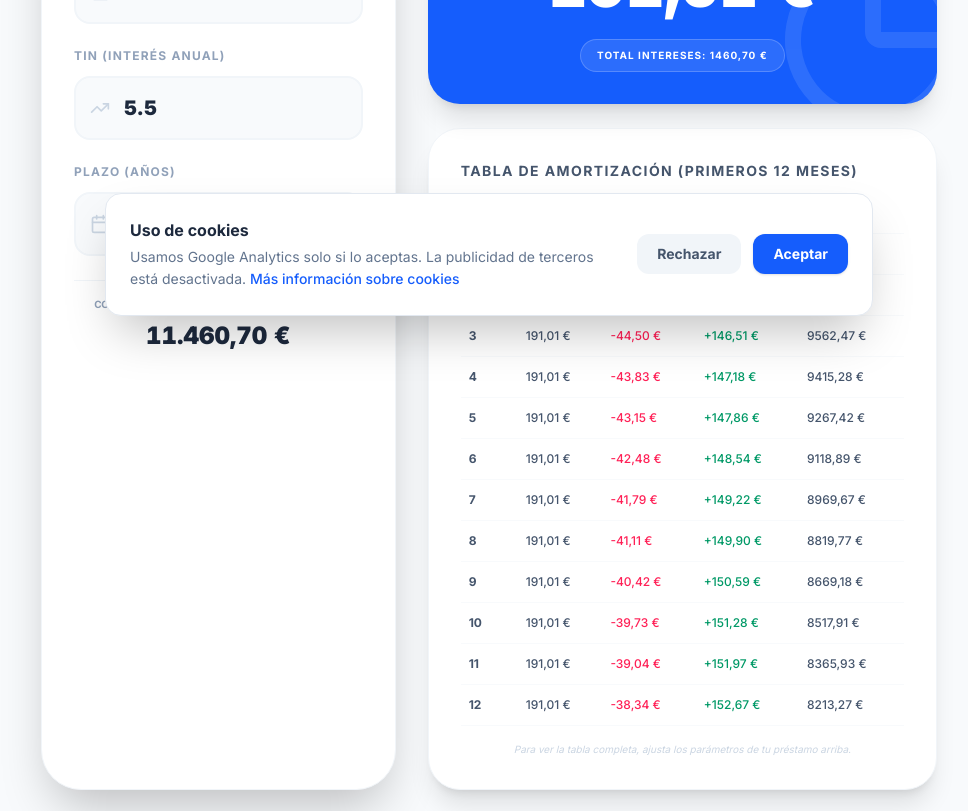
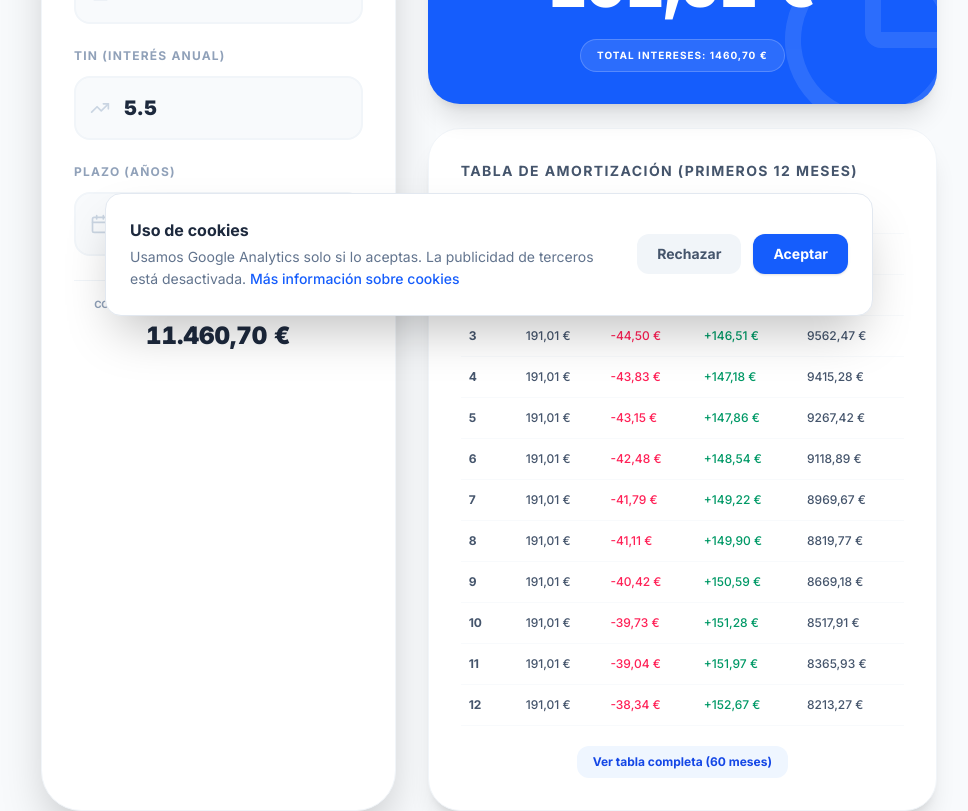
Before and after one commit to raubreak/cajautil-web, a Next.js app: page /calculadora-prestamos in a window 1280 px wide. Shown: the part 460-1271 px from the top of the page, without its empty margins (151-1119 px from the left). Built offline with nearby package versions, Linux system fonts and the light colour scheme.

Commit message:
fix(tools): calculate loan schedules reliably

```diff
--- a/src/app/calculadora-prestamos/page.tsx
+++ b/src/app/calculadora-prestamos/page.tsx
@@ -99,7 +99,7 @@ export default function CalculadoraPrestamos() {
               <Plus className="h-5 w-5 shrink-0 text-blue-500 transition-transform group-open:rotate-45" aria-hidden="true" />
             </summary>
             <p className="mt-4 mb-0">
-              Introduce el importe solicitado, el plazo en meses y el TIN anual. La herramienta estima tu cuota mensual, el total devuelto y el coste financiero del préstamo.
+              Introduce el importe solicitado, el plazo en años y el TIN anual. La herramienta estima tu cuota mensual, el total devuelto y el coste financiero del préstamo.
             </p>
           </details>
           <details className="group open:bg-white p-4 rounded-xl border border-slate-200 mb-4 transition-colors">
--- a/src/components/tools/CalculadoraPrestamosClient.tsx
+++ b/src/components/tools/CalculadoraPrestamosClient.tsx
@@ -1,6 +1,6 @@
 "use client";
 
-import React, { useState, useMemo } from 'react';
+import React, { useMemo, useState } from 'react';
 import { Landmark, TrendingUp, Calendar, Wallet, PieChart } from 'lucide-react';
 
 interface Row {
@@ -10,6 +10,8 @@ interface Row {
   principal: number;
   remaining: number;
 }
+
+const MAX_LOAN_AMOUNT = 100_000_000;
 
 const formatCurrency = (val: number) =>
   new Intl.NumberFormat('es-ES', { style: 'currency', currency: 'EUR' }).format(val);
@@ -32,18 +34,43 @@ export default function CalculadoraPrestamosClient({
   const [amount, setAmount] = useState(initialAmount);
   const [interest, setInterest] = useState(initialInterest);
   const [years, setYears] = useState(initialYears);
+  const [showFullTable, setShowFullTable] = useState(false);
+
+  const inputError = useMemo(() => {
+    if (!amount || !interest || !years) return null;
+
+    const principal = Number(amount);
+    const annualInterest = Number(interest);
+    const termYears = Number(years);
+
+    if (!Number.isFinite(principal) || principal <= 0 || principal > MAX_LOAN_AMOUNT) {
+      return 'El importe debe estar entre 0,01 € y 100.000.000 €.';
+    }
+    if (!Number.isFinite(annualInterest) || annualInterest < 0 || annualInterest > 100) {
+      return 'El TIN debe estar entre 0% y 100%.';
+    }
+    if (!Number.isInteger(termYears) || termYears < 1 || termYears > 50) {
+      return 'El plazo debe ser un número entero entre 1 y 50 años.';
+    }
+
+    return null;
+  }, [amount, interest, years]);
 
   const simulation = useMemo(() => {
-    const P = parseFloat(amount);
-    const annualRate = parseFloat(interest) / 100;
-    const nTotal = parseInt(years) * 12;
+    if (inputError || !amount || !interest || !years) return null;
 
-    if (isNaN(P) || isNaN(annualRate) || isNaN(nTotal) || nTotal <= 0) return null;
+    const P = Number(amount);
+    const annualRate = Number(interest) / 100;
+    const nTotal = Number(years) * 12;
+
+    if (!Number.isFinite(P) || !Number.isFinite(annualRate) || !Number.isFinite(nTotal)) return null;
 
     const monthlyRate = annualRate / 12;
-    const cuota = P * (monthlyRate * Math.pow(1 + monthlyRate, nTotal)) / (Math.pow(1 + monthlyRate, nTotal) - 1);
+    const cuota = monthlyRate === 0
+      ? P / nTotal
+      : P * (monthlyRate * Math.pow(1 + monthlyRate, nTotal)) / (Math.pow(1 + monthlyRate, nTotal) - 1);
 
-    if (isNaN(cuota) || !isFinite(cuota)) return null;
+    if (!Number.isFinite(cuota)) return null;
 
     let balance = P;
     const rows: Row[] = [];
@@ -68,11 +95,19 @@ export default function CalculadoraPrestamosClient({
       cuota,
       totalPaid: cuota * nTotal,
       totalInterest,
-      rows: rows.slice(0, 12),
-      fullRows: rows,
+      rows,
       nTotal
     };
-  }, [amount, interest, years]);
+  }, [amount, inputError, interest, years]);
+
+  const visibleRows = simulation
+    ? showFullTable ? simulation.rows : simulation.rows.slice(0, 12)
+    : [];
+  const calculationError = inputError ?? (
+    amount && interest && years && !simulation
+      ? 'No se pudo calcular este escenario. Revisa que los valores estén dentro de los límites.'
+      : null
+  );
 
   return (
     <div className="w-full flex flex-col items-center">
@@ -95,11 +130,15 @@ export default function CalculadoraPrestamosClient({
         <section className="lg:col-span-5 bg-white rounded-[40px] shadow-2xl p-8 border border-slate-100 flex flex-col gap-6">
 
           <div>
-            <label className="text-xs font-bold text-slate-400 uppercase tracking-widest mb-3 block">Importe solicitado</label>
+            <label htmlFor="loan-amount" className="text-xs font-bold text-slate-400 uppercase tracking-widest mb-3 block">Importe solicitado</label>
             <div className="relative">
               <Wallet className="absolute left-4 top-1/2 -translate-y-1/2 w-5 h-5 text-slate-300" />
               <input
+                id="loan-amount"
                 type="number"
+                min="0.01"
+                max={MAX_LOAN_AMOUNT}
+                step="0.01"
                 value={amount}
                 onChange={(e) => setAmount(e.target.value)}
                 className="w-full pl-12 pr-4 py-4 bg-slate-50 border-2 border-slate-100 rounded-2xl text-xl font-black text-slate-800 focus:outline-none focus:border-blue-400 focus:ring-4 focus:ring-blue-50 transition"
@@ -109,11 +148,14 @@ export default function CalculadoraPrestamosClient({
           </div>
 
           <div>
-             <label className="text-xs font-bold text-slate-400 uppercase tracking-widest mb-3 block">TIN (Interés Anual)</label>
+             <label htmlFor="loan-interest" className="text-xs font-bold text-slate-400 uppercase tracking-widest mb-3 block">TIN (Interés Anual)</label>
              <div className="relative">
                <TrendingUp className="absolute left-4 top-1/2 -translate-y-1/2 w-5 h-5 text-slate-300" />
                <input
+                 id="loan-interest"
                  type="number"
+                 min="0"
+                 max="100"
                  step="0.1"
                  value={interest}
                  onChange={(e) => setInterest(e.target.value)}
@@ -124,11 +166,15 @@ export default function CalculadoraPrestamosClient({
           </div>
 
           <div>
-             <label className="text-xs font-bold text-slate-400 uppercase tracking-widest mb-3 block">Plazo (años)</label>
+             <label htmlFor="loan-years" className="text-xs font-bold text-slate-400 uppercase tracking-widest mb-3 block">Plazo (años)</label>
              <div className="relative">
                <Calendar className="absolute left-4 top-1/2 -translate-y-1/2 w-5 h-5 text-slate-300" />
                <input
+                 id="loan-years"
                  type="number"
+                 min="1"
+                 max="50"
+                 step="1"
                  value={years}
                  onChange={(e) => setYears(e.target.value)}
                  className="w-full pl-12 pr-4 py-4 bg-slate-50 border-2 border-slate-100 rounded-2xl text-xl font-black text-slate-800 focus:outline-none focus:border-blue-400 focus:ring-4 focus:ring-blue-50 transition"
@@ -136,6 +182,12 @@ export default function CalculadoraPrestamosClient({
                />
              </div>
           </div>
+
+          {calculationError && (
+            <p role="alert" className="rounded-2xl border border-rose-100 bg-rose-50 px-4 py-3 text-sm font-medium text-rose-700">
+              {calculationError}
+            </p>
+          )}
 
           <div className="pt-4 border-t border-slate-100 flex flex-col items-center">
              <p className="text-[10px] text-slate-400 font-bold uppercase tracking-tighter mb-2 text-center">Coste total del préstamo (Capital + Intereses):</p>
@@ -151,12 +203,12 @@ export default function CalculadoraPrestamosClient({
           {simulation ? (
             <>
               {/* MAIN RESULT CARD */}
-              <div className="bg-blue-600 rounded-[32px] p-8 text-white shadow-xl flex flex-col items-center justify-center text-center relative overflow-hidden group">
+              <div aria-live="polite" className="bg-blue-600 rounded-[32px] p-8 text-white shadow-xl flex flex-col items-center justify-center text-center relative overflow-hidden group">
                  <div className="absolute -right-8 -bottom-8 opacity-10 group-hover:rotate-12 transition-transform duration-700">
                     <PieChart className="w-48 h-48" />
                  </div>
                  <p className="text-xs font-bold text-blue-200 uppercase tracking-widest mb-2 relative z-10">Cuota Mensual Estimada</p>
-                 <p className="text-6xl font-black tabular-nums transition-transform relative z-10">{formatCurrency(simulation.cuota)}</p>
+                 <p className="text-4xl sm:text-6xl font-black tabular-nums transition-transform relative z-10 break-all">{formatCurrency(simulation.cuota)}</p>
                  <div className="mt-6 px-4 py-2 bg-white/10 rounded-full border border-white/20 relative z-10">
                     <p className="text-[10px] font-bold uppercase tracking-widest">Total Intereses: {formatCurrency(simulation.totalInterest)}</p>
                  </div>
@@ -165,10 +217,13 @@ export default function CalculadoraPrestamosClient({
               {/* TABLE PREVIEW */}
               <div className="bg-white rounded-[32px] p-8 border border-slate-100 shadow-xl overflow-hidden">
                 <h3 className="text-sm font-bold text-slate-600 uppercase tracking-widest mb-6 flex items-center gap-2">
-                   Tabla de Amortización (Primeros 12 meses)
+                   Tabla de amortización {showFullTable ? `(${simulation.nTotal} meses)` : '(primeros 12 meses)'}
                 </h3>
                 <div className="overflow-x-auto">
                     <table className="w-full text-left text-xs">
+                        <caption className="sr-only">
+                          Desglose mensual de cuota, intereses, capital amortizado y capital pendiente
+                        </caption>
                         <thead>
                             <tr className="text-slate-400 font-bold border-b border-slate-50">
                                 <th className="pb-3 px-2">Mes</th>
@@ -179,11 +234,11 @@ export default function CalculadoraPrestamosClient({
                             </tr>
                         </thead>
                         <tbody className="text-slate-600 font-medium">
-                            {simulation.rows.map(row => (
+                            {visibleRows.map(row => (
                                 <tr key={row.month} className="border-b border-slate-50 hover:bg-blue-50 transition-colors">
                                     <td className="py-3 px-2 font-bold">{row.month}</td>
                                     <td className="py-3 px-2">{formatCurrency(row.payment)}</td>
-                                    <td className="py-3 px-2 text-rose-500">-{formatCurrency(row.interest)}</td>
+                                    <td className="py-3 px-2 text-rose-500">{row.interest > 0 ? '-' : ''}{formatCurrency(row.interest)}</td>
                                     <td className="py-3 px-2 text-emerald-600">+{formatCurrency(row.principal)}</td>
                                     <td className="py-3 px-2 font-mono">{formatCurrency(row.remaining)}</td>
                                 </tr>
@@ -191,9 +246,16 @@ export default function CalculadoraPrestamosClient({
                         </tbody>
                     </table>
                 </div>
-                <p className="text-[10px] text-slate-300 mt-4 italic text-center">
-                   Para ver la tabla completa, ajusta los parámetros de tu préstamo arriba.
-                </p>
+                {simulation.nTotal > 12 && (
+                  <button
+                    type="button"
+                    onClick={() => setShowFullTable(current => !current)}
+                    aria-expanded={showFullTable}
+                    className="mx-auto mt-5 block rounded-xl bg-blue-50 px-4 py-2 text-xs font-bold text-blue-700 transition-colors hover:bg-blue-100"
+                  >
+                    {showFullTable ? 'Mostrar solo los primeros 12 meses' : `Ver tabla completa (${simulation.nTotal} meses)`}
+                  </button>
+                )}
               </div>
             </>
           ) : (
```
